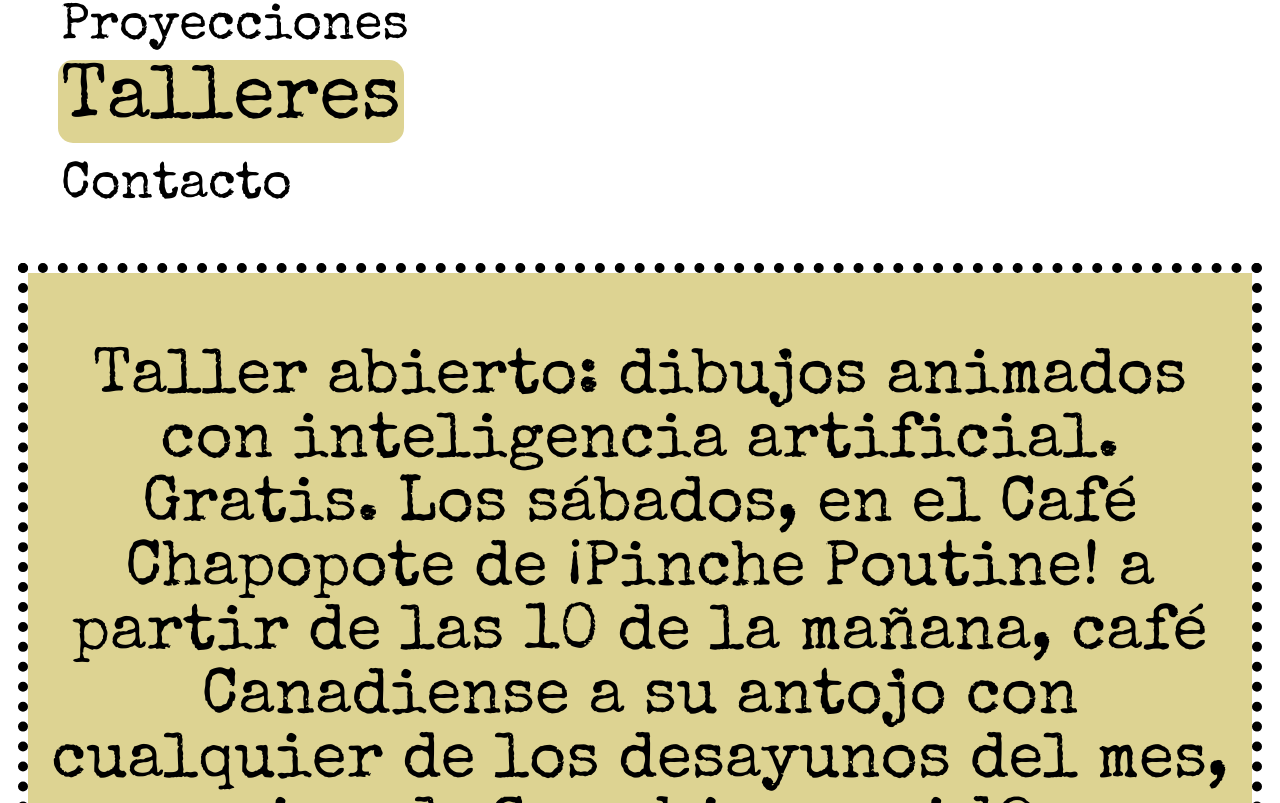
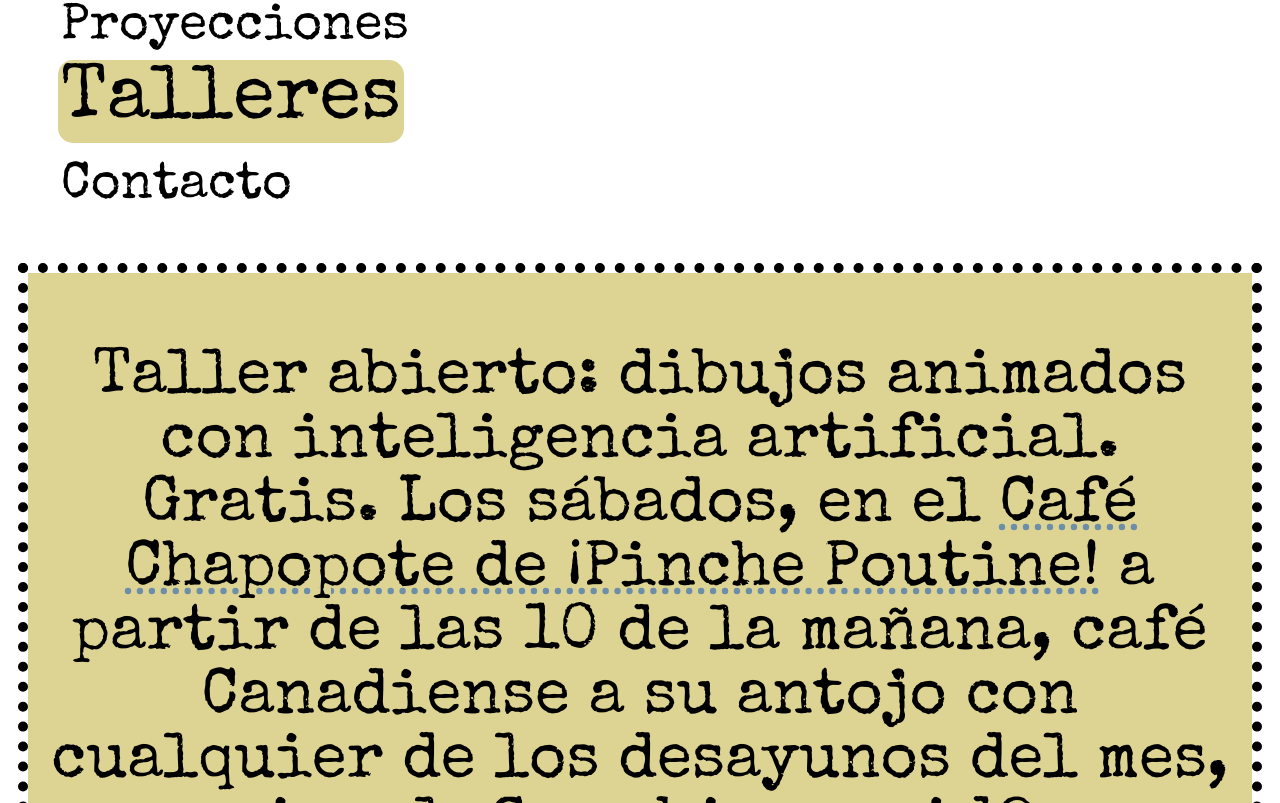
Before and after one commit to patraldo/02-com-patraldo-antoine, a SvelteKit app: page /talleres in a window 1280 px wide. Shown: the part 420-1223 px from the top of the page. Built offline with nearby package versions, Linux system fonts and the light colour scheme; a web font is replaced by a local one.

Commit message:
update after failed Debian 12 install

```diff
--- a/src/routes/+page.svelte
+++ b/src/routes/+page.svelte
@@ -31,10 +31,6 @@
 color: white;
 }
 
-.a:hover {
-color: green;
-}
-
 .musa {
 border: 10px dotted black;
  background: #ddd392;
--- a/src/routes/animaciones/+page.svelte
+++ b/src/routes/animaciones/+page.svelte
@@ -59,7 +59,6 @@
 <div class="column"><img src="https://storage.googleapis.com/patraldo/antoine-dibujos/animaciones/GIFs/granny-bg-littleLessChubbyx2.gif" alt="animation of drawing against background by Antoinex " onclick="window.open(this.src, '_blank')"></div>
 <div class="column"><img src="https://storage.googleapis.com/patraldo/antoine-dibujos/AGR-WomanDancingAgainstBackground.gif" alt="animation of drawing against background projected on cieling" onclick="window.open(this.src, '_blank')"></div>
 <div class="column"><img src="https://storage.googleapis.com/patraldo/antoine-dibujos/202210O10A/GreenMonsterTwoFaced.gif" alt="animation of drawing against background by Antoinex " onclick="window.open(this.src, '_blank')"></div>
-<div class="column"><img src="https://storage.googleapis.com/patraldo/antoine-dibujos/AGR-GIFs02/BG-PinchePoutineOrangeMonster-wide.gif" alt="animation of drawing against background by Antoinex " onclick="window.open(this.src, '_blank')"></div>
 <div class="column"><img src="https://storage.googleapis.com/patraldo/antoine-dibujos/AGR-GIFs02/BG-PinchePoutinePorton-OrangeMonster.gif" alt="animation of drawing against background by Antoinex " onclick="window.open(this.src, '_blank')"></div>
 <div class="column"><img src="https://storage.googleapis.com/patraldo/antoine-dibujos/AGR-GIFs02/BG-PinchePoutinePorton-dab-OrangeMonster.gif" alt="animation of drawing against background by Antoinex " onclick="window.open(this.src, '_blank')"></div>
 <div class="column"><img src="https://storage.googleapis.com/patraldo/antoine-dibujos/AGR-GIFs02/BG-PinchePoutinePorton-zombie-OrangeMonster.gif" alt="animation of drawing against background by Antoinex " onclick="window.open(this.src, '_blank')"></div>
--- a/src/routes/talleres/+page.svelte
+++ b/src/routes/talleres/+page.svelte
@@ -6,8 +6,9 @@
 @import url('https://fonts.googleapis.com/css2?family=Marmelad&family=Pacifico&family=Special+Elite&family=Tangerine:wght@400;700&family=Ultra&display=swap');
 
 a, a:hover, a:active, a:visited, a:focus {
+text-decoration: underline dotted;
+text-decoration-color: #6c8ea9;
 color: black;
-    text-decoration:none;
 }
 
 .taller {
@@ -22,7 +23,7 @@
 }
 
 .taller a:hover {
-color: green;
+color: #827179;
 }
 
 
```
Also changed, not shown: package.json (+3 -4 lines), gsbucket/100x100-202210O28-01webp.txt (deleted), gsbucket/400x400-202210O28-02webp.txt (deleted), 70 other files (tests, documents, lock files or other folders).
